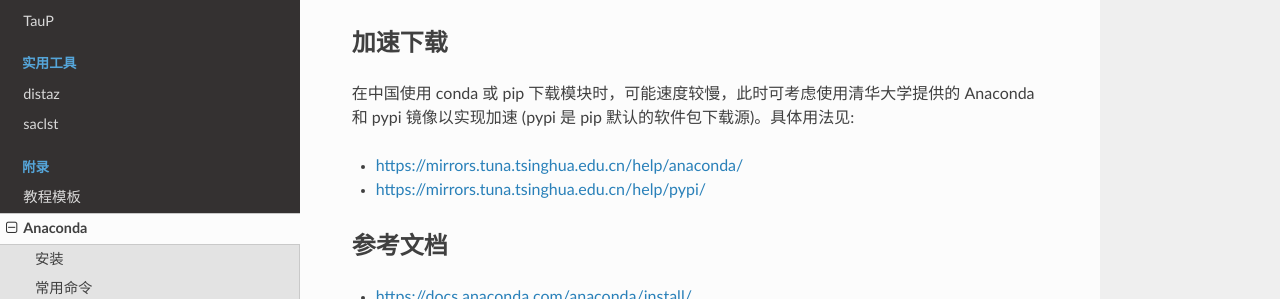
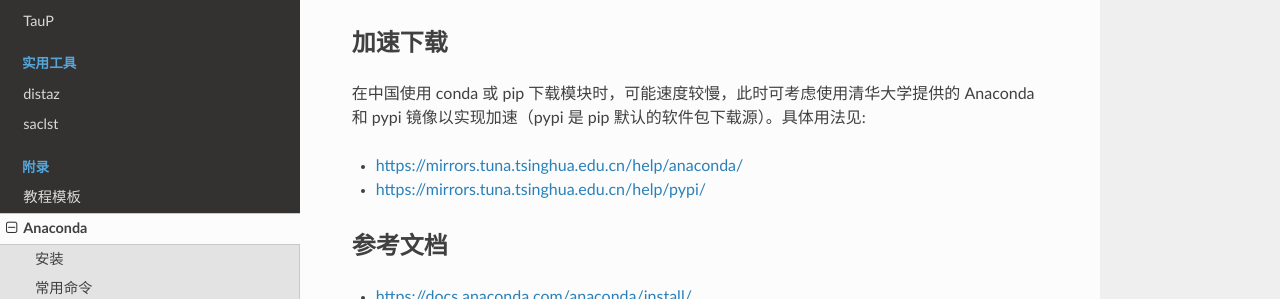
Before and after one commit to seismo-learn/software, a Sphinx documentation site: the page built from source/anaconda/index.rst, in a window 1280 px wide and 900 px high, scrolled down 2291 px. Shown: the part 368-667 px from the top of the window. Built offline with Sphinx 7.4.7 and the Read the Docs theme 2.0.0, drawn with Linux system fonts in a browser that asks for light colours.

Commit message:
Fix typos (#120)

```diff
--- a/source/anaconda/index.rst
+++ b/source/anaconda/index.rst
@@ -1,7 +1,8 @@
 Anaconda
 =========
 
-:教程贡献者: `田冬冬 <https://me.seisman.info/>`__ (作者)、`姚家园 <https://github.com/core-man>`__ (审稿)
+:教程贡献者: `田冬冬 <https://me.seisman.info/>`__\ （作者）、
+           `姚家园 <https://github.com/core-man>`__\ (审稿)
 :最近更新时间: 2021-01-01
 
 ----
@@ -104,7 +105,7 @@
 --------
 
 在中国使用 conda 或 pip 下载模块时，可能速度较慢，此时可考虑使用清华大学提供的 Anaconda 和 pypi
-镜像以实现加速 (pypi 是 pip 默认的软件包下载源)。具体用法见:
+镜像以实现加速（pypi 是 pip 默认的软件包下载源）。具体用法见:
 
 - https://mirrors.tuna.tsinghua.edu.cn/help/anaconda/
 - https://mirrors.tuna.tsinghua.edu.cn/help/pypi/
```
